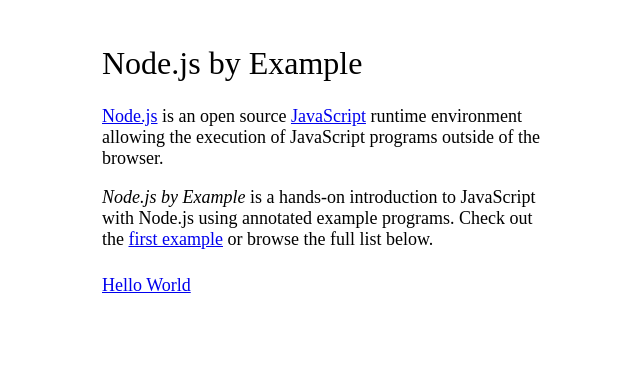
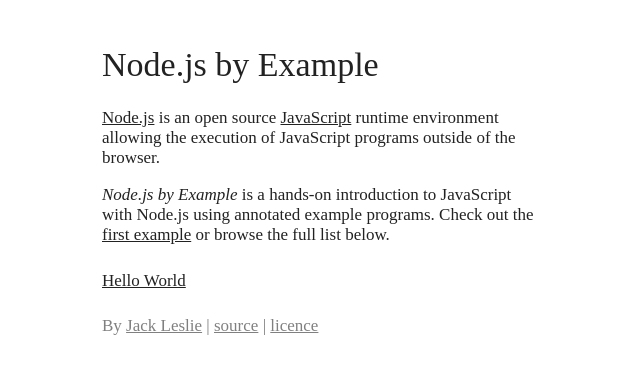
Before and after one commit to jackjdleslie/denobyexample, a Next.js app: page / in a window 1280 px wide. Shown: the top 374 px of the page, without its empty margins (318-958 px from the left). Built offline with nearby package versions, Linux system fonts and the light colour scheme.

Commit message:
Update footer and styles

```diff
--- a/pages/index.css
+++ b/pages/index.css
@@ -3,14 +3,17 @@
   display: flex;
   justify-content: center;
   margin-top: 30px;
+  color: #222222;
+  font-size: 17px;
 }
 
 .column {
   display: flex;
+  flex-direction: column;
   flex-wrap: wrap;
   max-width: 440px;
-  align-items: center;
-  justify-content: flex-start;
+  align-items: flex-start;
+  justify-content: center;
 }
 
 h1 {
@@ -20,19 +23,22 @@
 }
 
 p {
-  font-size: 18px;
   margin-block-start: 0.5em;
   margin-block-end: 0.5em;
 }
 
 a {
-  font-size: 18px;
+  color: inherit;
 }
 
 a:visited {
   color: inherit;
 }
 
+.footer {
+  color: gray;
+}
+
 ul {
   list-style-type: none;
   padding-inline-start: 0px;
--- a/pages/index.js
+++ b/pages/index.js
@@ -32,16 +32,27 @@
           <p>
             <i>Node.js by Example</i> is a hands-on introduction to JavaScript
             with Node.js using annotated example programs. Check out the{" "}
-            <Link href="hello-world">first example</Link> or browse the full
-            list below.
+            <Link href="hello-world">
+              <a>first example</a>
+            </Link>{" "}
+            or browse the full list below.
           </p>
           <ul>
             {examples.map(example => (
               <li key={example.name}>
-                <Link href={example.path}>{example.name}</Link>
+                <Link href={example.path}>
+                  <a>{example.name}</a>
+                </Link>
               </li>
             ))}
           </ul>
+          <p className="footer">
+            By <a href="https://jackleslie.dev">Jack Leslie</a> |{" "}
+            <a href="https://github.com/jackleslie/nodejsbyexample">source</a> |{" "}
+            <a href="https://github.com/jackleslie/nodejsbyexample#license">
+              licence
+            </a>
+          </p>
         </div>
       </div>
     </div>
```
